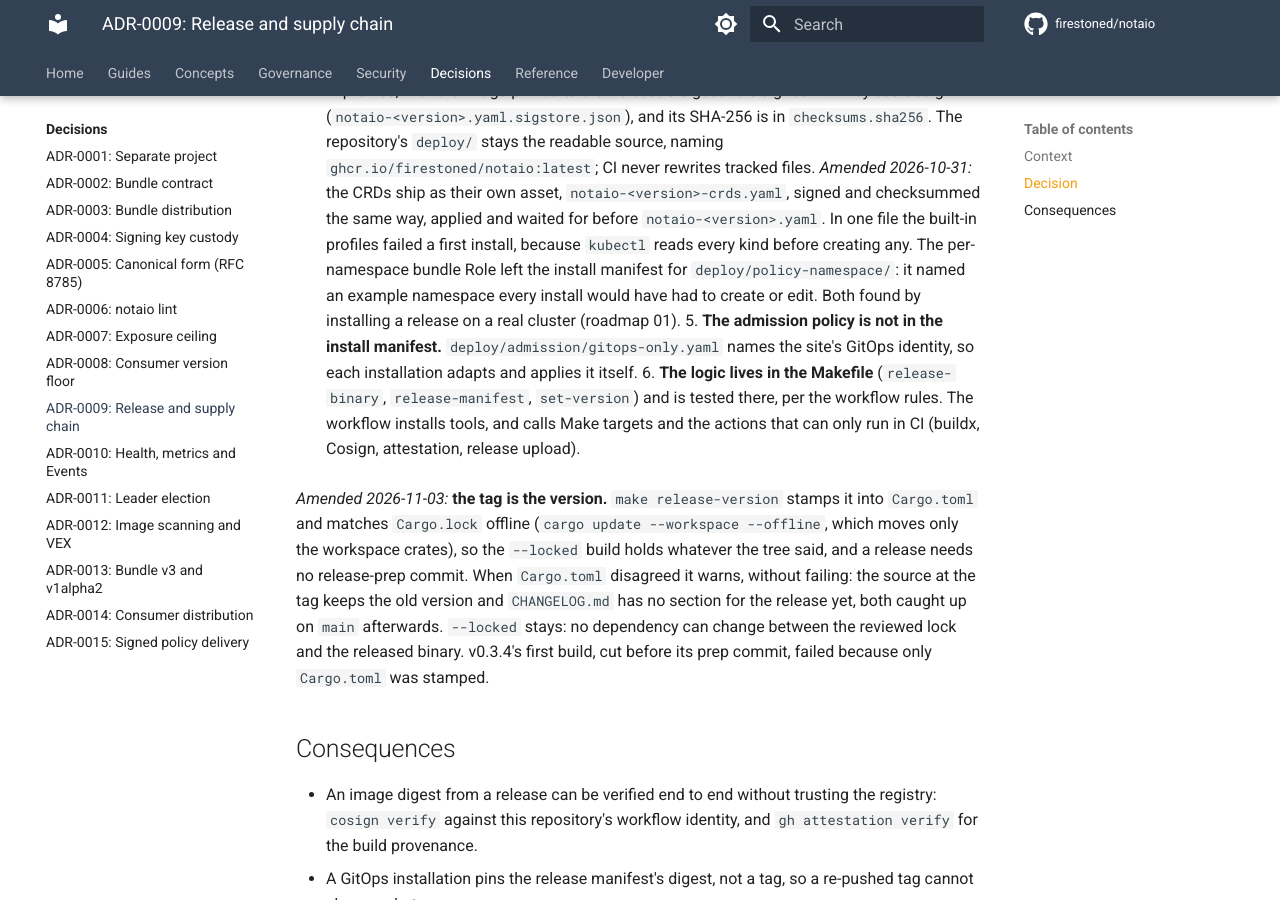
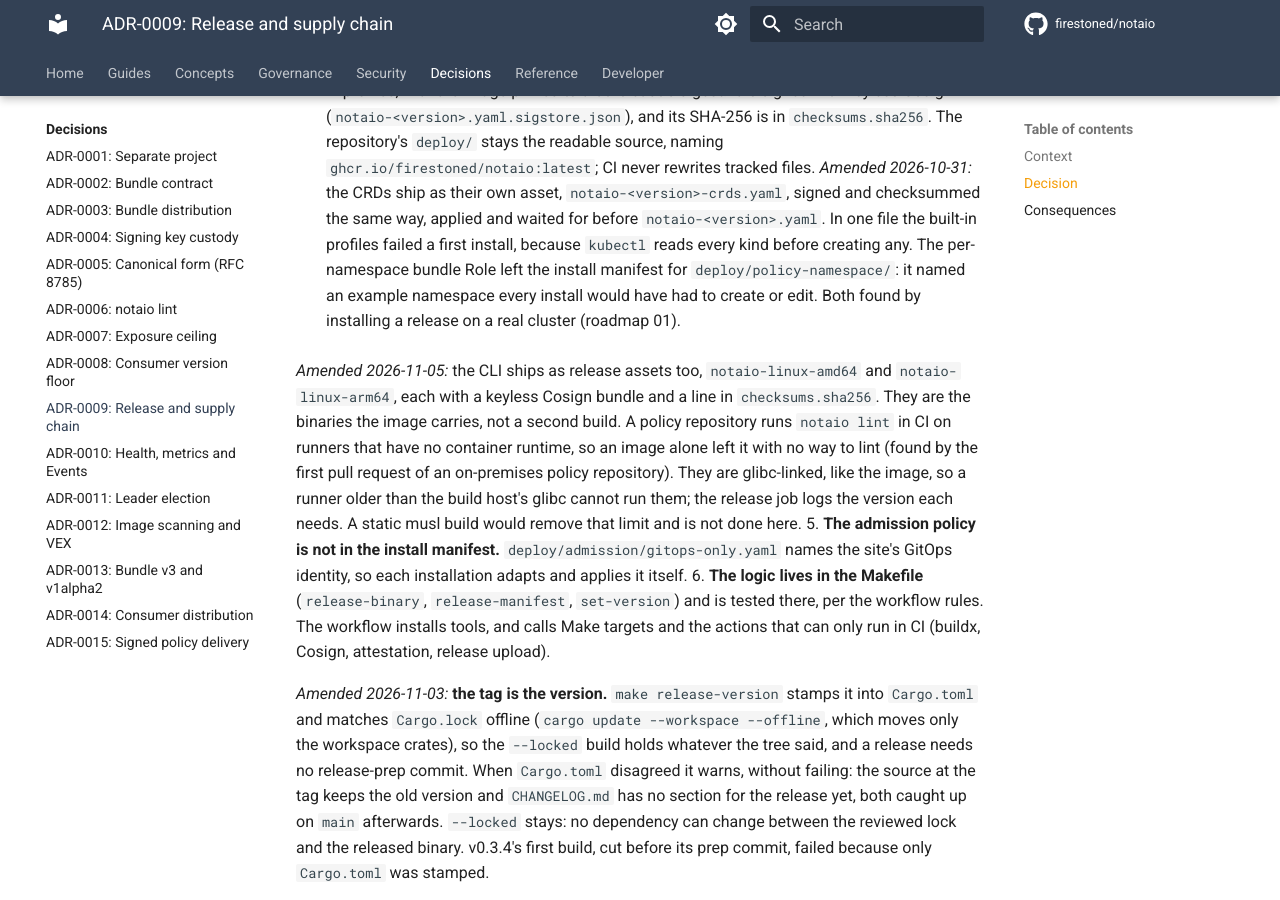
Before and after one commit to firestoned/notaio, an MkDocs documentation site: the page built from docs/src/adr/0009-release-and-supply-chain.md, in a window 1280 px wide and 900 px high, scrolled down 1381 px. Built offline with MkDocs 1.6.1 and Material for MkDocs 9.7.7, drawn with Linux system fonts in a browser that asks for light colours; comment, search, counter and statistics services are not loaded.

Commit message:
release: attach the CLI binaries as signed release assets (#72)
notaio-linux-amd64 and notaio-linux-arm64, the binaries the image carries, each with a keyless Cosign bundle and a line in checksums.sha256.

A policy repository runs notaio lint in CI on runners with no docker, so the image alone left it no way to lint. ADR-0009 amended, CHANGELOG updated.

Signed-off-by: Erick Bourgeois <erick.bourgeois@rbccm.com>

```diff
--- a/docs/adr/0009-release-and-supply-chain.md
+++ b/docs/adr/0009-release-and-supply-chain.md
@@ -54,6 +54,14 @@ does not need yet.
    any. The per-namespace bundle Role left the install manifest for
    `deploy/policy-namespace/`: it named an example namespace every install would have had to
    create or edit. Both found by installing a release on a real cluster (roadmap 01).
+
+   *Amended 2026-11-05:* the CLI ships as release assets too, `notaio-linux-amd64` and
+   `notaio-linux-arm64`, each with a keyless Cosign bundle and a line in `checksums.sha256`. They are
+   the binaries the image carries, not a second build. A policy repository runs `notaio lint` in
+   CI on runners that have no container runtime, so an image alone left it with no way to lint
+   (found by the first pull request of an on-premises policy repository). They are glibc-linked,
+   like the image, so a runner older than the build host's glibc cannot run them; the release job
+   logs the version each needs. A static musl build would remove that limit and is not done here.
 5. **The admission policy is not in the install manifest.** `deploy/admission/gitops-only.yaml`
    names the site's GitOps identity, so each installation adapts and applies it itself.
 6. **The logic lives in the Makefile** (`release-binary`, `release-manifest`, `set-version`) and
```
Also changed, not shown: CHANGELOG.md, 2 other files.
